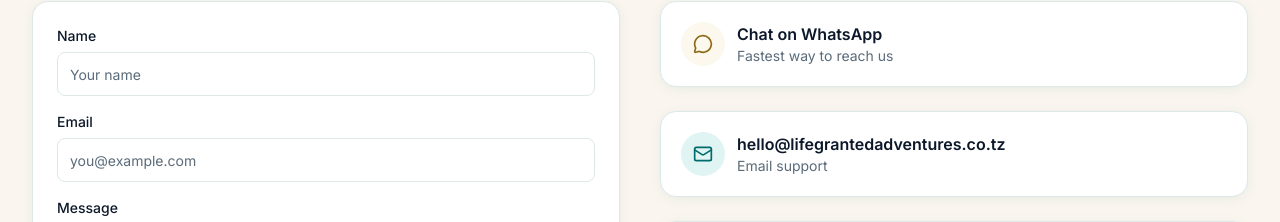
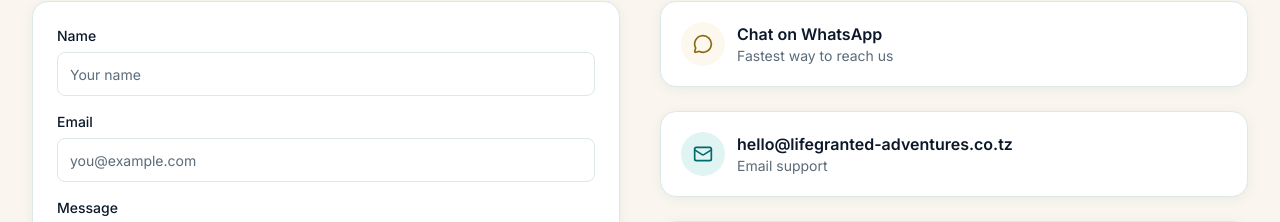
Before and after one commit to Master-Chief-ai/lifegranted-adventures, a Next.js app: page /contact in a window 1280 px wide. Shown: the part 232-454 px from the top of the page. Built offline with nearby package versions, Linux system fonts and the light colour scheme; no server answers.

Commit message:
fix: use hyphenated domain lifegranted-adventures.co.tz

```diff
--- a/app/contact/page.tsx
+++ b/app/contact/page.tsx
@@ -91,7 +91,7 @@ export default function ContactPage() {
               <Mail size={20} />
             </span>
             <div>
-              <p className="font-semibold text-navy">hello@lifegrantedadventures.co.tz</p>
+              <p className="font-semibold text-navy">hello@lifegranted-adventures.co.tz</p>
               <p className="text-sm text-muted">Email support</p>
             </div>
           </div>
```
